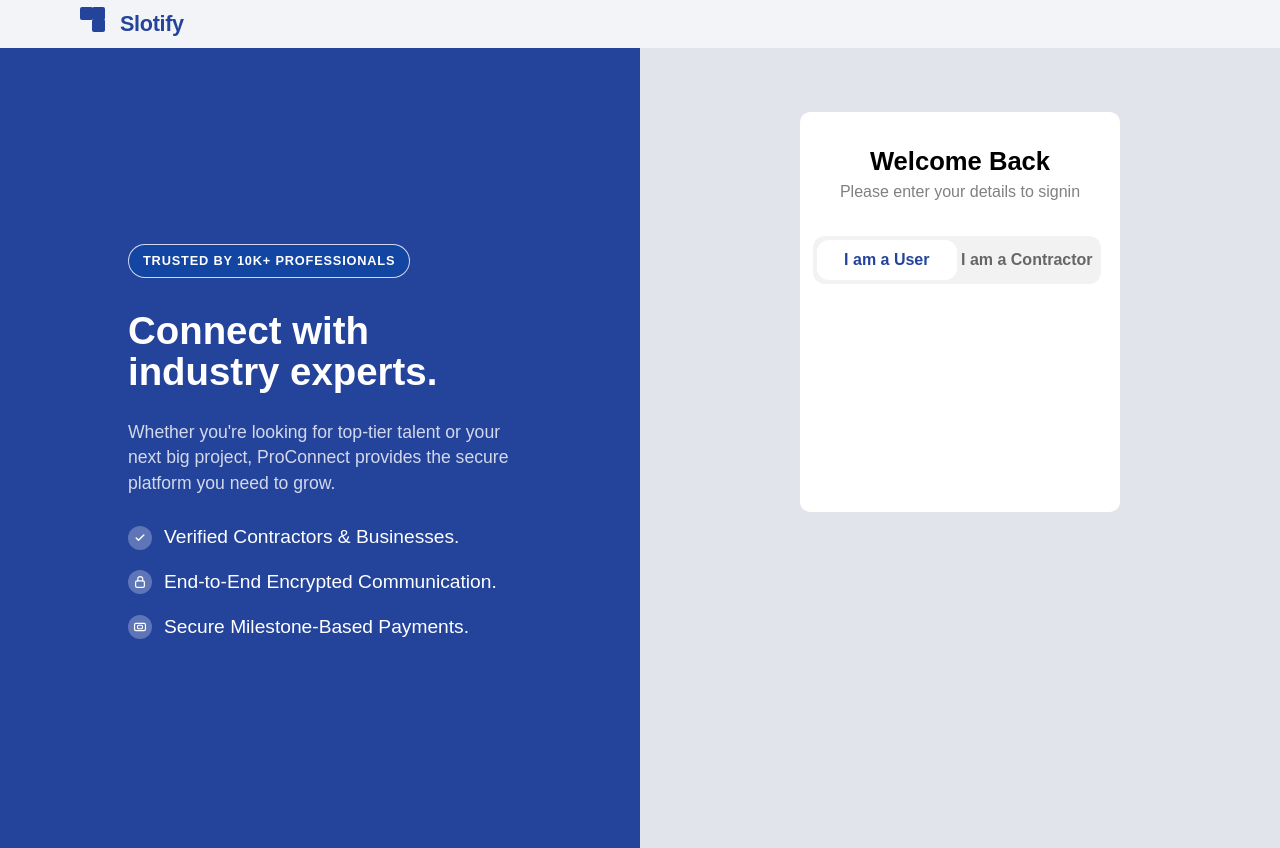
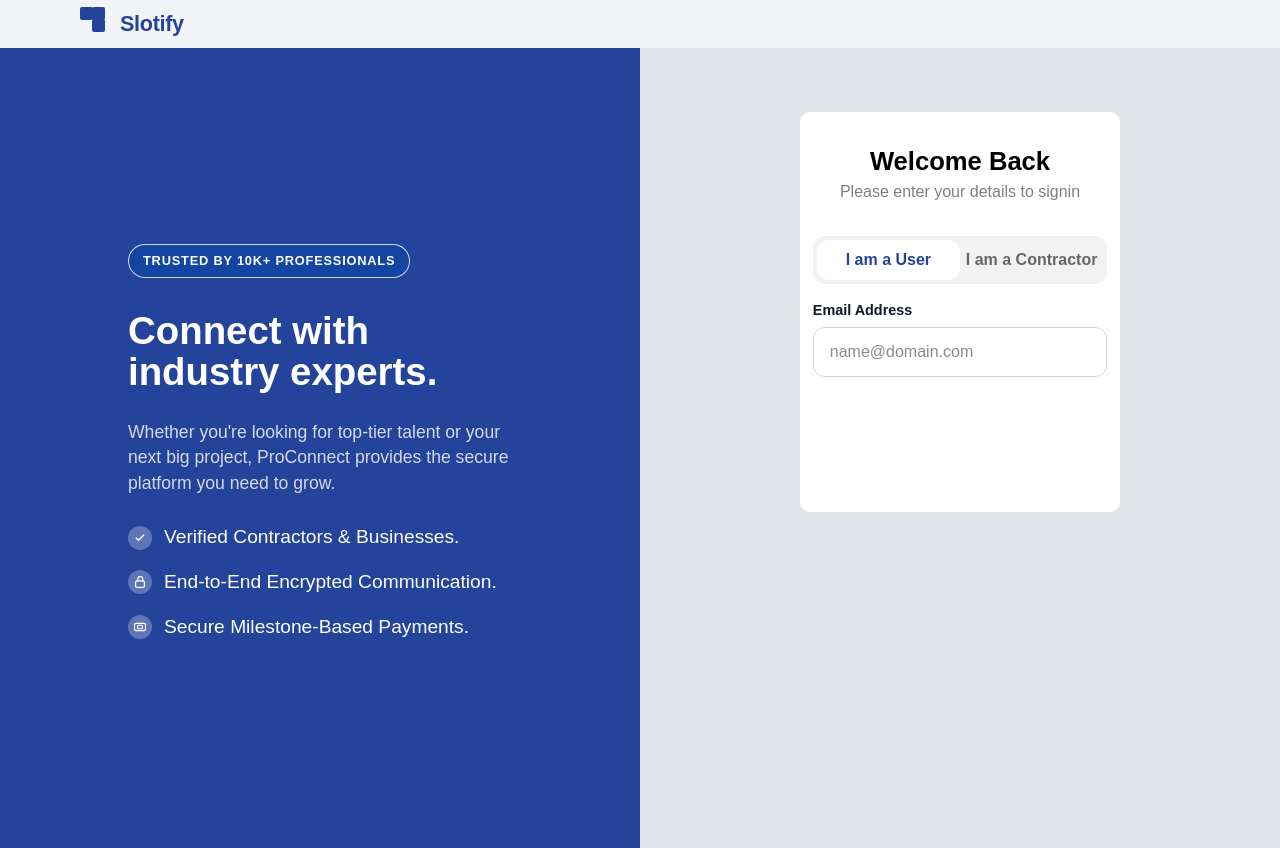
Before and after one commit to anuragshrestha/Slotify, a React (Vite) app: page /signin in a window 1280 px wide. Built offline with nearby package versions, Linux system fonts and the light colour scheme.

Commit message:
minor change

```diff
--- a/src/pages/auth/SigninPage.css
+++ b/src/pages/auth/SigninPage.css
@@ -134,19 +134,18 @@
   text-align: center;
   padding-top: 30px;
 }
-.please-text{
+.please-text {
   text-align: center;
   color: gray;
 }
-.user-toggle{
+.user-toggle {
   display: flex;
-  width: 90%;
+  width: 100%;
   padding: 4px;
   border-radius: 12px;
   background: #f2f2f2;
- margin: 10% 4% 0;
 }
-.user-button{
+.user-button {
   flex: 1;
   height: 40px;
   margin: 0;
@@ -157,11 +156,21 @@
   font-size: 1rem;
   font-weight: 600;
   cursor: pointer;
-
 }
-.user-button.active{
+.user-button.active {
   background: #fff;
   color: var(--brand);
+}
+.email-address {
+  margin-top: 1rem;
+  font-weight: 600;
+  font-size: 0.9rem;
+}
+.email-input {
+  border: 1px solid rgb(215, 212, 212);
+  border-radius: 12px;
+  padding: 0.75rem 1rem;
+  margin-top: 0.3rem;
 }
 
 /* @media (max-width: 1460px) {
@@ -176,10 +185,10 @@
 } */
 
 @media (max-width: 1024px) {
-    .signup-layout{
+  .signup-layout {
     grid-template-columns: 1fr;
   }
-    .left-section{
+  .left-section {
     display: none;
   }
   .right-section {
--- a/src/pages/auth/SigninPage.tsx
+++ b/src/pages/auth/SigninPage.tsx
@@ -5,7 +5,6 @@ import cardIcon from "../../assets/icons/whiteCardIcon.svg";
 import { useState } from "react";
 
 function SigninPage() {
-
   const [isContractor, setIsContractor] = useState(false);
   return (
     <div className="signup-page">
@@ -28,16 +27,31 @@ function SigninPage() {
           </p>
           <ul className="benefits">
             <li className="benefits-item">
-              <img src={tickIcon} alt="" aria-hidden='true' className="tick-icon" />
+              <img
+                src={tickIcon}
+                alt=""
+                aria-hidden="true"
+                className="tick-icon"
+              />
               <span>Verified Contractors &amp; Businesses.</span>
             </li>
 
             <li className="benefits-item">
-              <img src={lockIcon} alt="" aria-hidden="true" className="tick-icon" />
+              <img
+                src={lockIcon}
+                alt=""
+                aria-hidden="true"
+                className="tick-icon"
+              />
               End-to-End Encrypted Communication.
             </li>
             <li className="benefits-item">
-              <img src={cardIcon} alt="" aria-hidden="true" className="tick-icon" />
+              <img
+                src={cardIcon}
+                alt=""
+                aria-hidden="true"
+                className="tick-icon"
+              />
               Secure Milestone-Based Payments.
             </li>
           </ul>
@@ -47,13 +61,25 @@ function SigninPage() {
           <div className="inner-section">
             <p className="welcome-text">Welcome Back</p>
             <p className="please-text">Please enter your details to signin</p>
-            <div className="user-toggle">
-              <button className={`user-button ${!isContractor ? "active" : ""}`} onClick={() => setIsContractor(false)}>
+            <div style={{ margin: "10% 4% 0" }}>
+              <div className="user-toggle">
+                <button
+                  className={`user-button ${!isContractor ? "active" : ""}`}
+                  onClick={() => setIsContractor(false)}
+                >
                   I am a User
-              </button>
-              <button className={`user-button ${isContractor ? "active" : ""}`} onClick={() => setIsContractor(true)}>
+                </button>
+                <button
+                  className={`user-button ${isContractor ? "active" : ""}`}
+                  onClick={() => setIsContractor(true)}
+                >
                   I am a Contractor
-              </button>
+                </button>
+              </div>
+              <p className="email-address">Email Address</p>
+              <div className="email-input">
+                <input type="email" placeholder="name@domain.com"/>
+              </div>
             </div>
           </div>
         </section>
```
Lines whose indentation alone changed are shown as unchanged.
